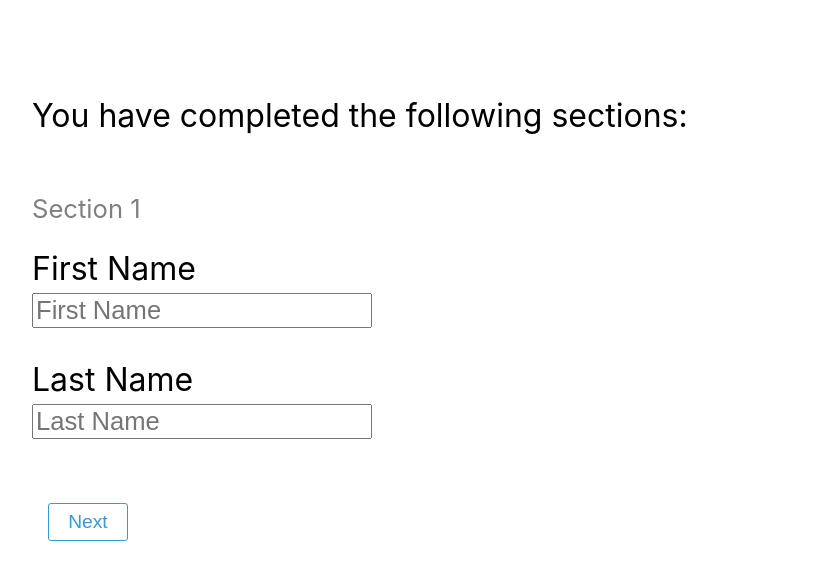
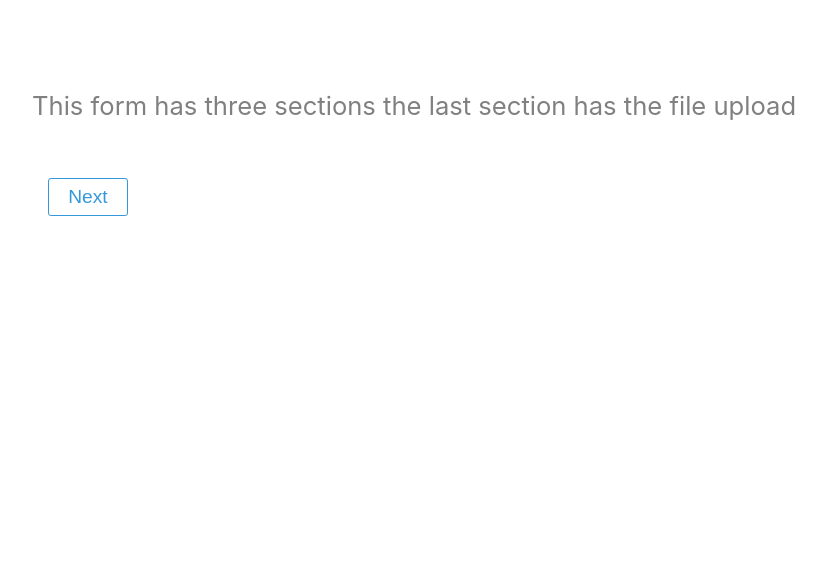
Before and after one commit to keef-v/wizard-form, a React (Create React App) app: page / in a window 1280 px wide. Shown: the top 580 px of the page, without its empty margins (224-1050 px from the left). Built offline with nearby package versions, Linux system fonts and the light colour scheme.

Commit message:
improved navigation

```diff
--- a/src/components/placeholder.js
+++ b/src/components/placeholder.js
@@ -5,7 +5,7 @@ import PropTypes from "prop-types";
 const Placeholder = ({ error, touched }) => (
     <div className={`placeholder-preview ${error && touched ? "has-error" : ""}`}>
         {/* <MdCloudUpload style={{ fontSize: 100, paddingTop: 70 }} /> */}
-        <p>Click or drag image file to this area to uploadx.</p>
+        <p>Click or drag image file to this area to upload.</p>
     </div>
 );
 
--- a/src/components/wizardForm.jsx
+++ b/src/components/wizardForm.jsx
@@ -1,5 +1,6 @@
 import React, { Component } from "react";
 import PropTypes from "prop-types";
+import WizardFormIntro from "./wizardFormIntro"
 import WizardFormFirstPage from "./wizardFormFirstPage"
 import WizardFormSecondPage from "./wizardFormSecondPage"
 import WizardFormThirdPage from "./wizardFormThirdPage"
@@ -11,7 +12,7 @@ class WizardForm extends Component {
         this.nextPage = this.nextPage.bind(this);
         this.previousPage = this.previousPage.bind(this);
         this.state = {
-            page: 1,
+            page: 0,
             progressTracker:1
         };
     }
@@ -29,9 +30,10 @@ class WizardForm extends Component {
         const { page ,progressTracker} = this.state;
 
         return (
-            <div className='app-container' ><ProgressTracker currentpage={page}/>
+            <div className='app-container' >
+                {page !==0 && <ProgressTracker currentpage={page}/>}
 
-
+                {page === 0 && <WizardFormIntro onSubmit={this.nextPage} />}
 
                 {page === 1 && <WizardFormFirstPage onSubmit={this.nextPage} />}
                 {page === 2 && (
@@ -79,7 +81,10 @@ class ProgressTracker extends Component {
         const { progressTracker } = this.state;
         for (let i = 1; i <progressTracker; i++) stepsCompleted.push(<span>{i},</span>);
 
-        return <p>You have completed the following sections: {stepsCompleted} </p>
+        return <div >
+            <p>You have completed the following sections: {stepsCompleted=== undefined || stepsCompleted.length == 0 && "None"} {stepsCompleted} </p>
+
+                </div>
     }
 
 }
--- a/src/components/wizardFormFirstPage.jsx
+++ b/src/components/wizardFormFirstPage.jsx
@@ -29,7 +29,7 @@ const renderField = ({ input, label, type, meta: { touched, error } }) => (
         <label>{label}</label>
         <div>
             <input {...input} placeholder={label} type={type} />
-            {touched && error && <span>{error}</span>}
+            {touched && error && <span className='error'>{error}</span>}
         </div>
     </div>
 )
--- /dev/null
+++ b/src/components/wizardFormIntro.jsx
@@ -0,0 +1,26 @@
+import React from 'react'
+import { Field, reduxForm } from 'redux-form'
+// import validate from './validate'
+// import renderField from './renderField'
+
+
+
+
+const WizardFormFirstPage = (props) => {
+    const { handleSubmit } = props
+    return (
+        <form onSubmit={handleSubmit}>
+            <p className='section'>This form has three sections the last section has the file upload</p>
+
+            <div className='form-buttons'>
+                <button type="submit" className="next a-btn">Next</button>
+            </div>
+        </form>
+    )
+}
+
+export default reduxForm({
+    form: 'wizard',                 // <------ same form name
+    destroyOnUnmount: false,        // <------ preserve form data
+    forceUnregisterOnUnmount: true,  // <------ unregister fields on unmount
+})(WizardFormFirstPage)
--- a/src/components/wizardFormSecondPage.jsx
+++ b/src/components/wizardFormSecondPage.jsx
@@ -29,7 +29,7 @@ const renderField = ({ input, label, type, meta: { touched, error } }) => (
         <label>{label}</label>
         <div>
             <input {...input} placeholder={label} type={type} />
-            {touched && error && <span>{error}</span>}
+            {touched && error && <span className='error'>{error}</span>}
         </div>
     </div>
 )
--- a/src/components/wizardFormThirdPage.jsx
+++ b/src/components/wizardFormThirdPage.jsx
@@ -49,7 +49,7 @@ const validate = values => {
 // }
 
 const renderError = ({ meta: { touched, error } }) => touched && error ?
-    <span>{error}</span> : false
+    <span className='error'>{error}</span> : false
 
 const imageIsRequired = value => (!value ? "Required" : undefined);
 
--- a/src/styles.css
+++ b/src/styles.css
@@ -29,10 +29,10 @@ display:flex;
 .image-container {
   align-items: center;
   display: flex;
-  width: 85%;
+  width: 100%;
   height: 80%;
   float: left;
-  margin: 15px 10px 10px 37px;
+  margin: 15px 10px 10px 15px;
   text-align: center;
 }
 
@@ -64,3 +64,6 @@ display:flex;
 input {    font-size: 0.8em;
 
   }
+.placeholder-preview , .details{
+  font-size: 0.6em;
+}
```
